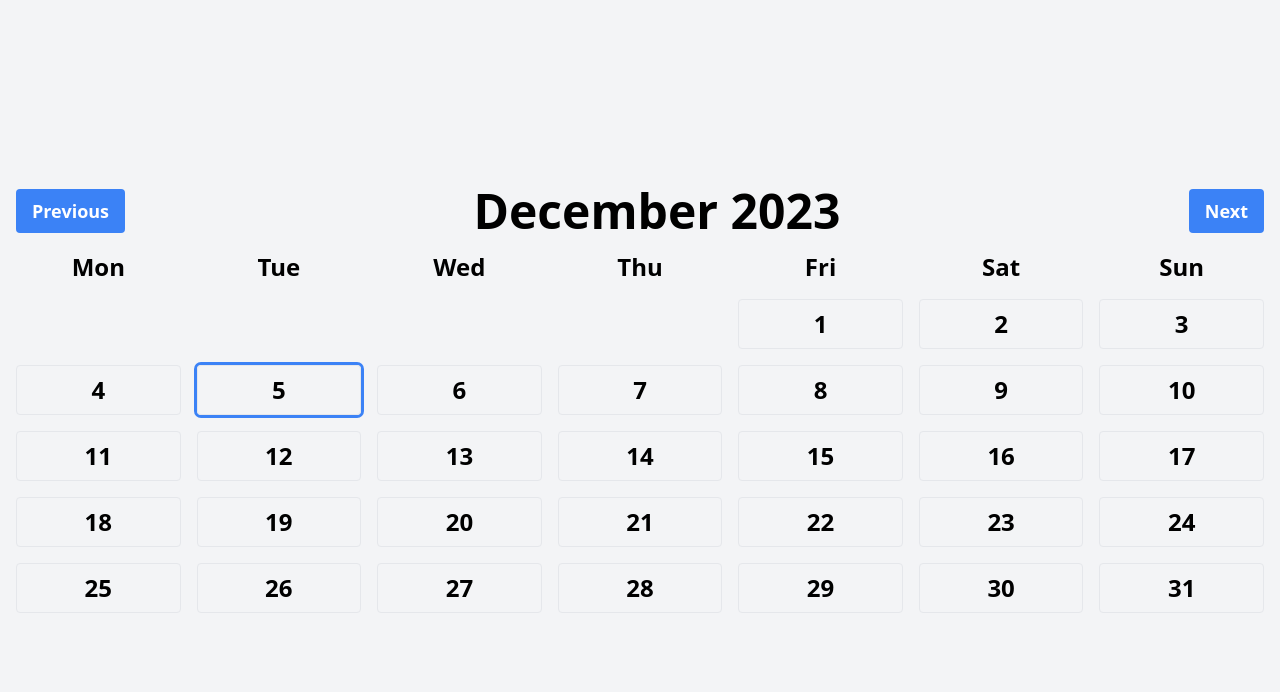
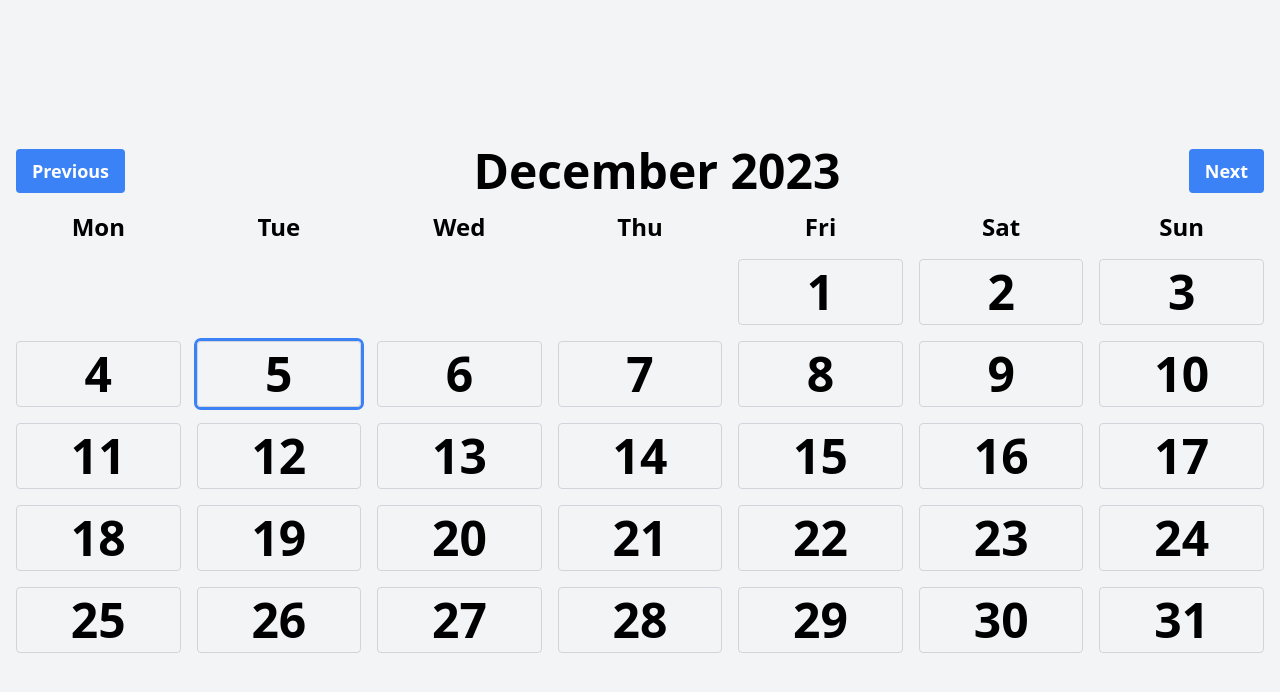
Before and after one commit to conceitedengineering/Cal, a plain HTML site: page index.html in a window 1280 px wide. Drawn offline with nearby package versions, Linux system fonts and the light colour scheme.

Commit message:
Text sizing

```diff
--- a/index.html
+++ b/index.html
@@ -41,7 +41,7 @@
             <div class="modal-content bg-white rounded shadow-lg p-4 max-w-sm mx-auto relative">
                 <!-- Close Button -->
                 <span class="close-button absolute top-0 right-0 m-4 cursor-pointer text-gray-700 text-2xl">&times;</span>
-                <h2 class="text-xl font-semibold text-center">Create Event</h2>
+                <h2 class="text-2xl font-semibold text-center">Create Event</h2>
                 <input type="text" id="event-input" class="w-full p-2 border border-gray-300 rounded mt-4" placeholder="Event Details">
                 <button id="save-event" class="bg-blue-500 hover:bg-blue-700 text-white font-bold py-2 px-4 rounded w-full mt-4">
                     Save Event
--- a/script.js
+++ b/script.js
@@ -27,7 +27,7 @@ document.addEventListener('DOMContentLoaded', function() {
 
         for (let day = 1; day <= daysInMonth; day++) {
             const dayCell = document.createElement('div');
-            dayCell.className = 'day text-center border border-gray-200 rounded py-2 cursor-pointer font-bold text-2xl hover:bg-gray-100 hover:shadow-md';
+            dayCell.className = 'day text-center border border-gray-300 rounded py-2 cursor-pointer font-bold text-5xl hover:bg-gray-150 hover:shadow-md';
             dayCell.innerText = day;
             dayCell.dataset.date = `${year}-${month + 1}-${day}`;
 
@@ -64,6 +64,9 @@ document.addEventListener('DOMContentLoaded', function() {
         }
         initCalendar(currentYear, currentMonth);
     }
+
+    prevMonthButton.addEventListener('click', () => changeMonth(-1));
+    nextMonthButton.addEventListener('click', () => changeMonth(1));
 
     function saveEvent() {
         const eventDate = eventInput.dataset.date;
```
